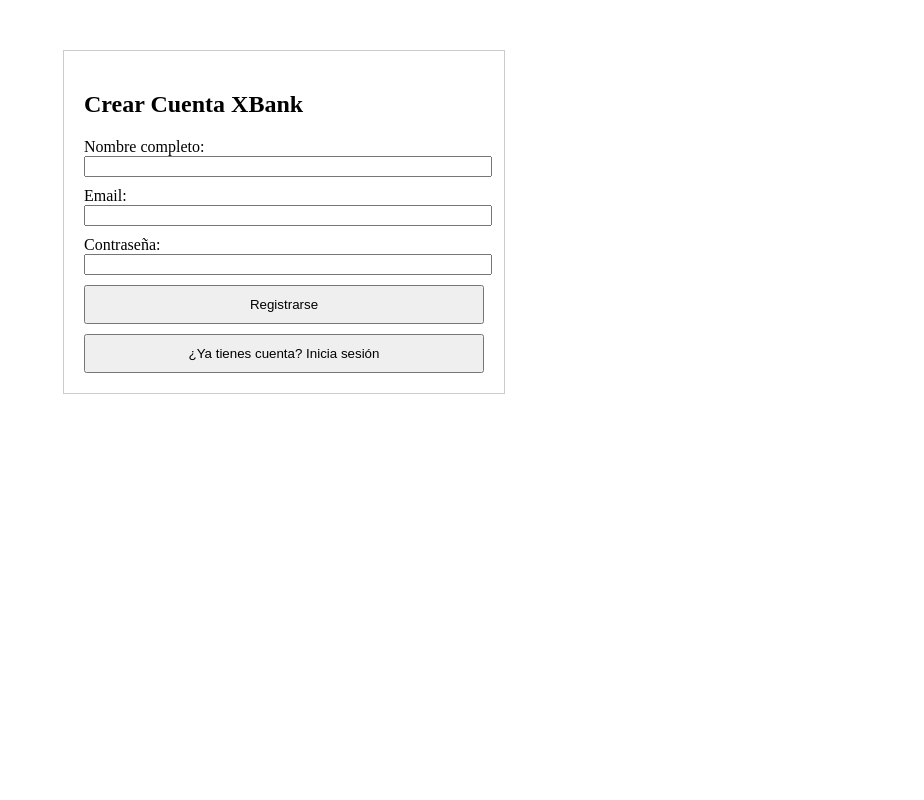
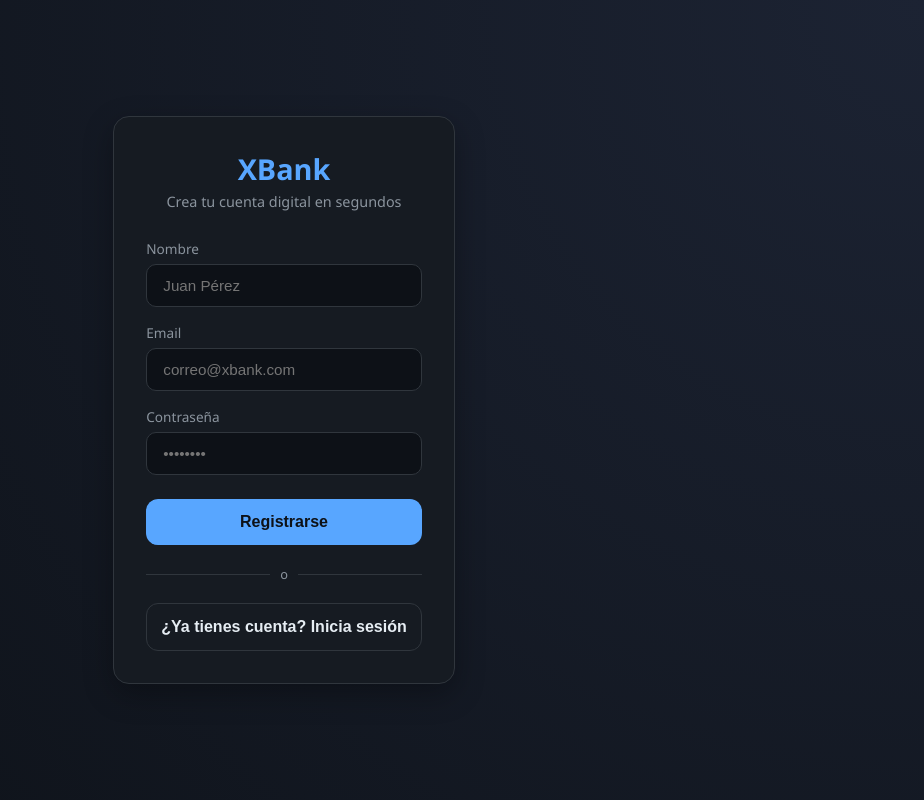
Before and after one commit to NoxCompile/minibanco-react, a React (Vite) app: page / in a window 1280 px wide. Both pictures are taken after a click on the button "¿No tienes cuenta? Regístrate". Shown: the whole page, without its empty margins (356-1280 px from the left). Built offline with nearby package versions, Linux system fonts and the light colour scheme.

Commit message:
style & fix: reestructuración completa de arquitectura, bypass de login y diseño fintech premium

```diff
--- a/src/App.jsx
+++ b/src/App.jsx
@@ -4,14 +4,9 @@
 
 function App() {
   return (
-    // BrowserRouter envuelve la app para habilitar la navegación por URL
     <BrowserRouter>
-      {/* Routes es el contenedor que evalúa qué ruta coincide con la URL actual */}
       <Routes>
-        {/* Definimos que la raíz ("/") muestre el componente Login */}
         <Route path="/" element={<Login />} />
-
-        {/* Definimos que "/dashboard" muestre el componente Dashboard */}
         <Route path="/dashboard" element={<Dashboard />} />
       </Routes>
     </BrowserRouter>
--- a/src/components/MovementHistory.jsx
+++ b/src/components/MovementHistory.jsx
@@ -6,61 +6,47 @@
   const { state } = useContext(AuthContext);
   const [movements, setMovements] = useState([]);
   const [loading, setLoading] = useState(true);
-  const [queryError, setQueryError] = useState(null); // NUEVO: Captura de errores
+  const [queryError, setQueryError] = useState(null);
 
   useEffect(() => {
     if (!state.user) return;
-
-    // Modificamos dbService para pasarle un segundo callback que atrape errores
-    const unsubscribe = subscribeToMovements(
-      state.user.uid,
-      (data) => {
-        setMovements(data);
-        setLoading(false);
-      },
-      (error) => {
-        console.error("Error en historial:", error);
-        setQueryError("Falta configurar el índice compuesto en Firebase. Revisa la consola (F12) para activarlo.");
-        setLoading(false); // Apagamos la carga para mostrar el error
-      }
+    const unsubscribe = subscribeToMovements(state.user.uid,
+      (data) => { setMovements(data); setLoading(false); },
+      (error) => { setQueryError("Falta índice compuesto en Firebase."); setLoading(false); }
     );
-
     return () => unsubscribe();
   }, [state.user]);
 
-  if (loading) return <p style={{ color: '#8b949e', fontSize: '0.9rem' }}>Cargando movimientos...</p>;
-  if (queryError) return <div style={{ color: '#f85149', padding: '10px', background: 'rgba(248,81,73,0.1)', borderRadius: '5px', fontSize: '0.9rem', marginTop: '20px' }}>{queryError}</div>;
+  if (loading) return <p style={{ color: 'var(--muted)', fontSize: '0.9rem' }}>Cargando cartola...</p>;
+  if (queryError) return <div style={{ color: 'var(--danger)', fontSize: '0.85rem' }}>{queryError}</div>;
 
   return (
-    <div style={{ marginTop: '30px', padding: '20px', background: '#161b22', borderRadius: '8px', border: '1px solid #30363d' }}>
-      <h3 style={{ marginTop: 0, color: '#58a6ff', borderBottom: '1px solid #30363d', paddingBottom: '10px' }}>
-        Historial de Movimientos
-      </h3>
-
+    <div style={{ padding: '20px', background: 'var(--surface-inner)', border: '1px solid var(--border)', borderRadius: '14px' }}>
+      <h3 style={{ color: 'var(--text)', fontSize: '1.05rem', marginBottom: '14px', fontWeight: '600' }}>Movimientos Recientes</h3>
       {movements.length === 0 ? (
-        <p style={{ color: '#8b949e', textAlign: 'center', margin: '20px 0' }}>No registras movimientos en tu cuenta aún.</p>
+        <p style={{ color: 'var(--muted)', textAlign: 'center', fontSize: '0.9rem' }}>Sin actividad reciente.</p>
       ) : (
-        <div style={{ maxHeight: '300px', overflowY: 'auto' }}>
+        <div style={{ maxHeight: '240px', overflowY: 'auto', display: 'flex', flexDirection: 'column', gap: '8px' }}>
           {movements.map((mov) => {
             const esEmisor = mov.emisorUid === state.user.uid;
-            const tipo = esEmisor ? 'Envío' : 'Recepción';
             const contraparte = esEmisor ? mov.receiverEmail : mov.emisorEmail;
-            const colorMonto = esEmisor ? '#f85149' : '#3fb950';
-            const signo = esEmisor ? '-' : '+';
-
-            const fechaFormateada = mov.fecha
-              ? new Date(mov.fecha.seconds * 1000).toLocaleDateString('es-CL', { day: '2-digit', month: '2-digit', hour: '2-digit', minute: '2-digit' })
-              : 'Procesando...';
+            const color = esEmisor ? 'var(--danger)' : 'var(--success)';
+            const bg = esEmisor ? 'rgba(248,81,73,0.08)' : 'rgba(63,185,80,0.08)';
+            const fecha = mov.fecha ? new Date(mov.fecha.seconds * 1000).toLocaleDateString('es-CL', { day: '2-digit', month: '2-digit', hour: '2-digit', minute: '2-digit' }) : 'Validando...';
 
             return (
-              <div key={mov.id} style={{ display: 'flex', justifyContent: 'space-between', alignItems: 'center', padding: '12px 0', borderBottom: '1px solid #21262d', fontSize: '0.9rem' }}>
-                <div>
-                  <span style={{ fontWeight: 'bold', color: colorMonto, marginRight: '10px' }}>[{tipo}]</span>
-                  <span style={{ color: '#e6edf3' }}>{contraparte}</span>
-                  <div style={{ fontSize: '0.75rem', color: '#8b949e', marginTop: '2px' }}>{fechaFormateada}</div>
+              <div key={mov.id} style={{ display: 'flex', justifyContent: 'space-between', alignItems: 'center', padding: '12px', background: 'var(--bg)', border: '1px solid var(--border)', borderRadius: '10px' }}>
+                <div style={{ display: 'flex', alignItems: 'center', gap: '12px' }}>
+                  <span style={{ fontSize: '0.75rem', fontWeight: '700', padding: '4px 8px', borderRadius: '6px', background: bg, color }}>
+                    {esEmisor ? 'Cargo' : 'Abono'}
+                  </span>
+                  <div>
+                    <p style={{ fontSize: '0.9rem', color: 'var(--text)' }}>{contraparte}</p>
+                    <span style={{ fontSize: '0.75rem', color: 'var(--muted)' }}>{fecha}</span>
+                  </div>
                 </div>
-                <div style={{ fontWeight: 'bold', color: colorMonto, fontSize: '1rem' }}>
-                  {signo}${mov.monto?.toLocaleString('es-CL')}
+                <div style={{ fontWeight: '700', color, fontSize: '1.05rem' }}>
+                  {esEmisor ? '-' : '+'}${mov.monto?.toLocaleString('es-CL')}
                 </div>
               </div>
             );
--- a/src/components/TransferForm.jsx
+++ b/src/components/TransferForm.jsx
@@ -3,88 +3,47 @@
 import { executeTransfer } from '../services/dbService';
 
 export const TransferForm = () => {
-  // Extraemos al usuario actual del "Cerebro" global
   const { state } = useContext(AuthContext);
-
-  // Estados del formulario controlados por React
   const [email, setEmail] = useState('');
   const [amount, setAmount] = useState('');
-
-  // Estados de la interfaz
   const [loading, setLoading] = useState(false);
   const [error, setError] = useState(null);
   const [success, setSuccess] = useState(null);
 
-  // Handlers nombrados
-  const handleEmailChange = (e) => setEmail(e.target.value);
-  const handleAmountChange = (e) => setAmount(e.target.value);
-
   const handleSubmit = async (e) => {
-    e.preventDefault(); // Regla de oro de la SPA
-    setError(null);
-    setSuccess(null);
-    setLoading(true);
-
-    // Convertimos el input de texto a un número real
-    const numericAmount = Number(amount);
+    e.preventDefault();
+    setError(null); setSuccess(null); setLoading(true);
 
     try {
-      // Disparamos la transacción atómica
-      await executeTransfer(state.user.uid, email, numericAmount);
-
-      // Si el código llega aquí, la transacción fue impecable
-      setSuccess(`Transferencia de $${numericAmount.toLocaleString('es-CL')} enviada con éxito.`);
-
-      // Limpiamos los inputs para la siguiente operación
-      setEmail('');
-      setAmount('');
+      await executeTransfer(state.user.uid, email, Number(amount));
+      setSuccess(`Transferencia enviada con éxito.`);
+      setEmail(''); setAmount('');
     } catch (err) {
-      setError(err.message || "Error al procesar la transferencia.");
+      setError(err.message || "Error en la transferencia.");
     } finally {
       setLoading(false);
     }
   };
 
   return (
-    <div style={{ marginTop: '30px', padding: '20px', background: '#1c2333', borderRadius: '8px' }}>
-      <h3 style={{ marginTop: 0, color: '#7c8cff' }}>Transferir Fondos</h3>
+    <div style={{ padding: '20px', background: 'var(--surface-inner)', border: '1px solid var(--border)', borderRadius: '14px' }}>
+      <h3 style={{ color: 'var(--text)', fontSize: '1.05rem', marginBottom: '16px', fontWeight: '600' }}>Nueva Transferencia</h3>
+      {error && <div style={{ color: 'var(--danger)', padding: '10px', background: 'rgba(248,81,73,0.05)', borderRadius: '8px', marginBottom: '12px', fontSize: '0.85rem' }}>{error}</div>}
+      {success && <div style={{ color: 'var(--success)', padding: '10px', background: 'rgba(63,185,80,0.05)', borderRadius: '8px', marginBottom: '12px', fontSize: '0.85rem' }}>{success}</div>}
 
-      {/* Zonas de Feedback visual */}
-      {error && <div style={{ color: '#f85149', marginBottom: '10px', fontSize: '0.9rem' }}>{error}</div>}
-      {success && <div style={{ color: '#3fb950', marginBottom: '10px', fontSize: '0.9rem' }}>{success}</div>}
-
-      <form onSubmit={handleSubmit}>
-        <div style={{ marginBottom: '10px' }}>
-          <label style={{ display: 'block', marginBottom: '5px', fontSize: '0.9rem', color: '#8b949e' }}>Email del destinatario:</label>
-          <input
-            type="email"
-            value={email}
-            onChange={handleEmailChange}
-            required
-            disabled={loading}
-            style={{ width: '100%', padding: '8px', borderRadius: '4px', border: '1px solid #30363d', background: '#0d1117', color: '#e6edf3' }}
-          />
+      <form onSubmit={handleSubmit} style={{ display: 'flex', flexDirection: 'column', gap: '12px' }}>
+        <div style={{ display: 'grid', gridTemplateColumns: '1fr 1fr', gap: '12px' }}>
+          <div>
+            <label style={{ fontSize: '0.8rem', color: 'var(--muted)' }}>Destinatario (Email)</label>
+            <input type="email" value={email} onChange={(e) => setEmail(e.target.value)} required disabled={loading} className="bank-input" />
+          </div>
+          <div>
+            <label style={{ fontSize: '0.8rem', color: 'var(--muted)' }}>Monto ($)</label>
+            <input type="number" value={amount} onChange={(e) => setAmount(e.target.value)} required min="1" disabled={loading} className="bank-input" />
+          </div>
         </div>
-
-        <div style={{ marginBottom: '15px' }}>
-          <label style={{ display: 'block', marginBottom: '5px', fontSize: '0.9rem', color: '#8b949e' }}>Monto a transferir:</label>
-          <input
-            type="number"
-            value={amount}
-            onChange={handleAmountChange}
-            required
-            min="1"
-            disabled={loading}
-            style={{ width: '100%', padding: '8px', borderRadius: '4px', border: '1px solid #30363d', background: '#0d1117', color: '#e6edf3' }}
-          />
-        </div>
-
-        <button
-          type="submit"
-          disabled={loading}
-          style={{ width: '100%', padding: '10px', background: '#58a6ff', color: '#0d1117', fontWeight: 'bold', border: 'none', borderRadius: '5px', cursor: loading ? 'not-allowed' : 'pointer' }}
-        >
-          {loading ? 'Procesando Transacción...' : 'Enviar Dinero'}
+        <button type="submit" disabled={loading} className="bank-btn bank-btn-primary" style={{ padding: '12px' }}>
+          {loading ? 'Procesando...' : 'Confirmar Envío'}
         </button>
       </form>
     </div>
--- a/src/index.css
+++ b/src/index.css
@@ -1,4 +1,3 @@
-/* Paleta de colores oficial de la Fintech */
 :root {
   --bg: #0d1117;
   --surface: #161b22;
@@ -15,13 +14,7 @@
   color: var(--text);
 }
 
-/* Reset y suavizado general */
-* {
-  box-sizing: border-box;
-  margin: 0;
-  padding: 0;
-  transition: background-color 0.2s ease, border-color 0.2s ease, transform 0.1s ease;
-}
+* { box-sizing: border-box; margin: 0; padding: 0; transition: all 0.2s ease; }
 
 body {
   min-height: 100vh;
@@ -31,17 +24,14 @@
   background: radial-gradient(circle at top right, #1c2333 0%, #0d1117 100%);
 }
 
-/* Contenedores Premium (Cards) */
 .bank-card {
   background: var(--surface);
   border: 1px solid var(--border);
   border-radius: 16px;
   padding: 32px;
   box-shadow: 0 10px 30px rgba(0, 0, 0, 0.3);
-  backdrop-filter: blur(10px);
 }
 
-/* Entradas de texto (Inputs) realistas */
 .bank-input {
   width: 100%;
   padding: 12px 16px;
@@ -52,13 +42,8 @@
   font-size: 0.95rem;
   outline: none;
 }
+.bank-input:focus { border-color: var(--primary); box-shadow: 0 0 0 3px rgba(88, 166, 255, 0.15); }
 
-.bank-input:focus {
-  border-color: var(--primary);
-  box-shadow: 0 0 0 3px rgba(88, 166, 255, 0.15);
-}
-
-/* Botones Armónicos */
 .bank-btn {
   width: 100%;
   padding: 14px;
@@ -67,49 +52,13 @@
   font-size: 1rem;
   font-weight: 600;
   cursor: pointer;
-  display: flex;
-  justify-content: center;
-  align-items: center;
 }
+.bank-btn-primary { background: var(--primary); color: #0d1117; }
+.bank-btn-primary:hover:not(:disabled) { background: var(--primary-hover); transform: translateY(-1px); }
+.bank-btn-secondary { background: transparent; border: 1px solid var(--border); color: var(--text); }
+.bank-btn-secondary:hover:not(:disabled) { background: var(--surface-inner); border-color: var(--muted); }
+.bank-btn:disabled { opacity: 0.5; cursor: not-allowed; }
 
-.bank-btn-primary {
-  background: var(--primary);
-  color: #0d1117;
-}
-
-.bank-btn-primary:hover:not(:disabled) {
-  background: var(--primary-hover);
-  transform: translateY(-1px);
-}
-
-.bank-btn-secondary {
-  background: transparent;
-  border: 1px solid var(--border);
-  color: var(--text);
-}
-
-.bank-btn-secondary:hover:not(:disabled) {
-  background: var(--surface-inner);
-  border-color: var(--muted);
-}
-
-.bank-btn:active {
-  transform: translateY(1px);
-}
-
-.bank-btn:disabled {
-  opacity: 0.5;
-  cursor: not-allowed;
-}
-
-/* Scrollbar elegante para el historial */
-::-webkit-scrollbar {
-  width: 6px;
-}
-::-webkit-scrollbar-track {
-  background: transparent;
-}
-::-webkit-scrollbar-thumb {
-  background: var(--border);
-  border-radius: 10px;
-}
+::-webkit-scrollbar { width: 6px; }
+::-webkit-scrollbar-track { background: transparent; }
+::-webkit-scrollbar-thumb { background: var(--border); border-radius: 10px; }
--- a/src/pages/Dashboard.jsx
+++ b/src/pages/Dashboard.jsx
@@ -9,65 +9,52 @@
 export const Dashboard = () => {
   const { state, dispatch } = useContext(AuthContext);
   const navigate = useNavigate();
-
-  // Estados locales para los datos bancarios y la pantalla de carga
   const [userData, setUserData] = useState(null);
   const [loading, setLoading] = useState(true);
 
-  // useEffect se ejecuta cuando el componente se dibuja en pantalla
   useEffect(() => {
-    // 1. Protección de ruta: Si nadie ha iniciado sesión, lo echamos al Login
     if (!state.user) {
       navigate('/');
       return;
     }
-
-    // 2. Abrimos el túnel de datos usando nuestro servicio
     const unsubscribe = subscribeToUser(state.user.uid, (data) => {
       setUserData(data);
-      setLoading(false); // Apagamos la pantalla de carga al recibir los datos
+      setLoading(false);
     });
+    return () => unsubscribe();
+  }, [state.user, navigate]);
 
-    // 3. LA REGLA DE ORO: Función de limpieza
-    // Cuando el usuario cambie de pantalla o cierre sesión, apagamos el túnel.
-    return () => {
-      unsubscribe();
-    };
-  }, [state.user, navigate]); // Dependencias del useEffect
-
-  // Handler para el cierre de sesión (RF5)
   const handleLogout = async () => {
-    try {
-      await logoutUser();
-      dispatch({ type: 'LOGOUT' }); // Limpiamos el cerebro global
-      navigate('/'); // Lo devolvemos al Login
-    } catch (error) {
-      console.error("Error al cerrar sesión", error);
-    }
+    await logoutUser();
+    dispatch({ type: 'LOGOUT' });
+    navigate('/');
   };
 
-  // Estado de carga explícito
-  if (loading) return <div style={{ textAlign: 'center', marginTop: '50px' }}>Cargando la bóveda...</div>;
+  if (loading) return <div style={{ color: 'var(--primary)', fontWeight: '600', fontSize: '1.1rem' }}>Sincronizando bóveda...</div>;
 
   return (
-    <div style={{ maxWidth: '600px', margin: '50px auto', padding: '20px', border: '1px solid #30363d', borderRadius: '10px' }}>
-      <div style={{ display: 'flex', justifyContent: 'space-between', alignItems: 'center', borderBottom: '1px solid #30363d', paddingBottom: '10px' }}>
-        <h2>Hola, {userData?.nombre}</h2>
-        <button onClick={handleLogout} style={{ padding: '8px 15px', background: '#f85149', color: 'white', border: 'none', borderRadius: '5px', cursor: 'pointer' }}>
-          Cerrar Sesión
+    <div className="bank-card" style={{ width: '100%', maxWidth: '700px', margin: '20px auto' }}>
+      <div style={{ display: 'flex', justifyContent: 'space-between', alignItems: 'center', borderBottom: '1px solid var(--border)', paddingBottom: '18px', marginBottom: '24px' }}>
+        <div>
+          <span style={{ fontSize: '0.85rem', color: 'var(--muted)', textTransform: 'uppercase' }}>Banca Digital</span>
+          <h2 style={{ fontSize: '1.4rem', fontWeight: '700' }}>{userData?.nombre}</h2>
+        </div>
+        <button onClick={handleLogout} style={{ padding: '8px 16px', background: 'rgba(248,81,73,0.1)', color: 'var(--danger)', border: '1px solid rgba(248,81,73,0.2)', borderRadius: '10px', fontWeight: '600', cursor: 'pointer' }}>
+          Salir
         </button>
       </div>
 
-      <div style={{ marginTop: '30px', padding: '30px', background: '#161b22', color: '#58a6ff', borderRadius: '8px', textAlign: 'center' }}>
-        <p style={{ margin: '0', color: '#8b949e', textTransform: 'uppercase', fontSize: '0.8rem', letterSpacing: '1px' }}>Saldo Disponible</p>
-        <h1 style={{ margin: '10px 0', fontSize: '3rem' }}>
+      <div style={{ padding: '24px', background: 'var(--surface-inner)', border: '1px solid var(--border)', borderRadius: '14px', textAlign: 'center', marginBottom: '24px' }}>
+        <p style={{ color: 'var(--muted)', textTransform: 'uppercase', fontSize: '0.75rem', fontWeight: '600' }}>Saldo Disponible</p>
+        <h1 style={{ color: 'var(--primary)', fontSize: '2.8rem', fontWeight: '800', marginTop: '6px' }}>
           ${userData?.saldo?.toLocaleString('es-CL')}
         </h1>
       </div>
-      {/* AQUÍ INYECTAMOS EL NUEVO COMPONENTE */}
-    <TransferForm />
-      {/* INYECTAMOS EL HISTORIAL AQUÍ */}
-      <MovementHistory />
+
+      <div style={{ display: 'grid', gridTemplateColumns: '1fr', gap: '24px' }}>
+        <TransferForm />
+        <MovementHistory />
+      </div>
     </div>
   );
 };
--- a/src/pages/Login.jsx
+++ b/src/pages/Login.jsx
@@ -4,110 +4,85 @@
 import { loginUser, registerUser } from '../services/authService';
 
 export const Login = () => {
-  // 1. Estados para Formularios Controlados (React es la fuente de la verdad)
   const [email, setEmail] = useState('');
   const [password, setPassword] = useState('');
   const [nombre, setNombre] = useState('');
-
-  // 2. Estados de la interfaz: Carga, Error y Modo (Login vs Registro)
   const [isRegister, setIsRegister] = useState(false);
   const [error, setError] = useState(null);
   const [loading, setLoading] = useState(false);
 
-  // 3. Traemos la función dispatch de nuestro Estado Global y el navegador de rutas
   const { dispatch } = useContext(AuthContext);
   const navigate = useNavigate();
 
-  // 4. Handlers nombrados explícitamente
-  const handleEmailChange = (e) => setEmail(e.target.value);
-  const handlePasswordChange = (e) => setPassword(e.target.value);
-  const handleNombreChange = (e) => setNombre(e.target.value);
+  const handleSubmit = async (e) => {
+    e.preventDefault();
+    setError(null);
 
-  const toggleMode = () => {
-    setIsRegister(!isRegister);
-    setError(null); // Limpiamos errores al cambiar de pantalla
-  };
+    if (!email.trim() || !password.trim()) {
+      setError("Correo y contraseña son obligatorios.");
+      return;
+    }
 
-  const handleSubmit = async (e) => {
-    e.preventDefault(); // CRÍTICO: Evita que la página se recargue al enviar
-    setError(null);
-    setLoading(true); // Deshabilitamos los botones
+    setLoading(true);
 
     try {
       let user;
       if (isRegister) {
-        // Validación previa antes de tocar Firebase
-        if (!nombre.trim()) throw new Error("El nombre es obligatorio para registrarse.");
+        if (!nombre.trim()) throw new Error("El nombre es obligatorio.");
         user = await registerUser(email, password, nombre);
       } else {
         user = await loginUser(email, password);
       }
-
-      // Si todo sale bien, disparamos la acción global de LOGIN
       dispatch({ type: 'LOGIN', payload: user });
-
-      // Y redirigimos al usuario al panel principal
       navigate('/dashboard');
-
     } catch (err) {
-      // Atrapamos el error y lo mostramos en la interfaz de forma explícita
       setError(err.message || "Error en la autenticación");
     } finally {
-      setLoading(false); // Siempre detenemos el estado de carga, pase lo que pase
+      setLoading(false);
     }
   };
 
   return (
-    <div style={{ maxWidth: '400px', margin: '50px auto', padding: '20px', border: '1px solid #ccc' }}>
-      <h2>{isRegister ? 'Crear Cuenta XBank' : 'Iniciar Sesión'}</h2>
+    <div className="bank-card" style={{ width: '100%', maxWidth: '420px' }}>
+      <div style={{ textAlign: 'center', marginBottom: '28px' }}>
+        <h2 style={{ fontSize: '1.8rem', fontWeight: '700', color: 'var(--primary)' }}>XBank</h2>
+        <p style={{ color: 'var(--muted)', fontSize: '0.9rem', marginTop: '4px' }}>
+          {isRegister ? 'Crea tu cuenta digital en segundos' : 'Ingresa a tu banca en línea'}
+        </p>
+      </div>
 
-      {/* Muestra de error explícito */}
-      {error && <div style={{ color: 'red', marginBottom: '10px' }}>{error}</div>}
+      {error && (
+        <div style={{ color: 'var(--danger)', background: 'rgba(248,81,73,0.1)', padding: '12px', borderRadius: '10px', marginBottom: '16px', fontSize: '0.9rem', border: '1px solid rgba(248,81,73,0.2)' }}>
+          {error}
+        </div>
+      )}
 
-      <form onSubmit={handleSubmit}>
+      <form onSubmit={handleSubmit} style={{ display: 'flex', flexDirection: 'column', gap: '16px' }}>
         {isRegister && (
-          <div style={{ marginBottom: '10px' }}>
-            <label>Nombre completo:</label>
-            <input
-              type="text"
-              value={nombre}
-              onChange={handleNombreChange}
-              disabled={loading}
-              style={{ width: '100%' }}
-            />
+          <div>
+            <label style={{ display: 'block', marginBottom: '6px', fontSize: '0.85rem', color: 'var(--muted)' }}>Nombre</label>
+            <input type="text" value={nombre} onChange={(e) => setNombre(e.target.value)} disabled={loading} className="bank-input" placeholder="Juan Pérez" />
           </div>
         )}
-
-        <div style={{ marginBottom: '10px' }}>
-          <label>Email:</label>
-          <input
-            type="email"
-            value={email}
-            onChange={handleEmailChange}
-            required
-            disabled={loading}
-            style={{ width: '100%' }}
-          />
+        <div>
+          <label style={{ display: 'block', marginBottom: '6px', fontSize: '0.85rem', color: 'var(--muted)' }}>Email</label>
+          <input type="email" value={email} onChange={(e) => setEmail(e.target.value)} disabled={loading} className="bank-input" placeholder="correo@xbank.com" />
         </div>
-
-        <div style={{ marginBottom: '10px' }}>
-          <label>Contraseña:</label>
-          <input
-            type="password"
-            value={password}
-            onChange={handlePasswordChange}
-            required
-            disabled={loading}
-            style={{ width: '100%' }}
-          />
+        <div>
+          <label style={{ display: 'block', marginBottom: '6px', fontSize: '0.85rem', color: 'var(--muted)' }}>Contraseña</label>
+          <input type="password" value={password} onChange={(e) => setPassword(e.target.value)} disabled={loading} className="bank-input" placeholder="••••••••" />
         </div>
-
-        <button type="submit" disabled={loading} style={{ width: '100%', padding: '10px', marginBottom: '10px' }}>
-          {loading ? 'Procesando...' : (isRegister ? 'Registrarse' : 'Ingresar')}
+        <button type="submit" disabled={loading} className="bank-btn bank-btn-primary" style={{ marginTop: '8px' }}>
+          {loading ? 'Procesando...' : (isRegister ? 'Registrarse' : 'Iniciar Sesión')}
         </button>
       </form>
 
-      <button onClick={toggleMode} disabled={loading} style={{ width: '100%', padding: '10px' }}>
+      <div style={{ display: 'flex', alignItems: 'center', margin: '20px 0' }}>
+        <div style={{ flex: 1, height: '1px', background: 'var(--border)' }}></div>
+        <span style={{ padding: '0 10px', fontSize: '0.8rem', color: 'var(--muted)' }}>o</span>
+        <div style={{ flex: 1, height: '1px', background: 'var(--border)' }}></div>
+      </div>
+      <button type="button" onClick={() => { setIsRegister(!isRegister); setError(null); }} disabled={loading} className="bank-btn bank-btn-secondary">
         {isRegister ? '¿Ya tienes cuenta? Inicia sesión' : '¿No tienes cuenta? Regístrate'}
       </button>
     </div>
```
Also changed, not shown: src/main.jsx (+7 -8 lines), src/services/dbService.js (+9 -48 lines), 1 other file (tests, documents, lock files or other folders).
